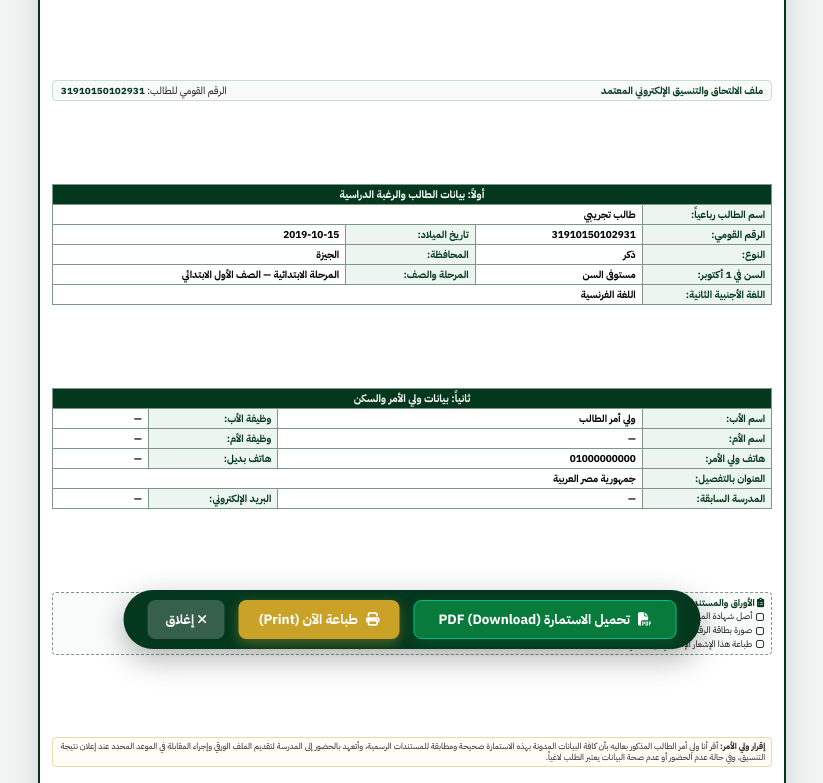
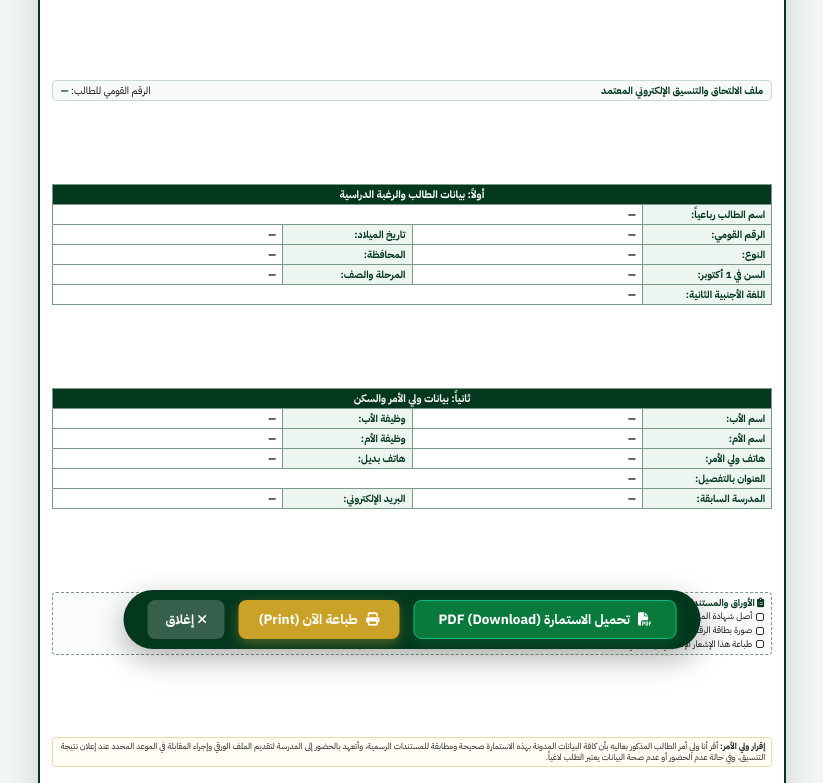
Before and after one commit to alhodaschoolegy-wq/hodls-admissions, a website: page public/print.html in a window 1280 px wide. Shown: the part 131-914 px from the top of the page, without its empty margins (228-1051 px from the left). Drawn offline with nearby package versions, Linux system fonts and the light colour scheme.

Commit message:
Fix: Dynamic real student data binding on print template and 1-click direct print button on student records

```diff
--- a/public/print.html
+++ b/public/print.html
@@ -387,68 +387,93 @@
   </div>
 
   <script>
-    // Auto-populate data from URL parameters or localStorage
+    // Real Student Data Loader
     const params = new URLSearchParams(window.location.search);
-    const getParam = (k, fb = "—") => params.get(k) || fb;
+    const requestedId = (params.get("id") || params.get("applicationId") || "").trim();
 
-    let receiptData = null;
-    try {
-      const stored = sessionStorage.getItem("hodls_last_receipt");
-      if (stored) receiptData = JSON.parse(stored);
-    } catch {}
-
-    const data = receiptData || {
-      applicationId: getParam("id", "HODLS-2026-00001"),
-      studentName: getParam("studentName", "طالب تجريبي"),
-      nationalId: getParam("nationalId", "31910150102931"),
-      birthDate: getParam("birthDate", "2019-10-15"),
-      governorate: getParam("governorate", "الجيزة"),
-      gender: getParam("gender", "ذكر"),
-      ageText: getParam("ageText", "مستوفى السن"),
-      stage: getParam("stage", "المرحلة الابتدائية"),
-      grade: getParam("grade", "الصف الأول الابتدائي"),
-      secondLanguage: getParam("secondLanguage", "اللغة الفرنسية"),
-      fatherName: getParam("fatherName", "ولي أمر الطالب"),
-      fatherJob: getParam("fatherJob", "—"),
-      motherName: getParam("motherName", "—"),
-      motherJob: getParam("motherJob", "—"),
-      guardianPhone: getParam("guardianPhone", "01000000000"),
-      guardianPhoneAlt: getParam("guardianPhoneAlt", "—"),
-      address: getParam("address", "جمهورية مصر العربية"),
-      previousSchool: getParam("previousSchool", "—"),
-      email: getParam("email", "—"),
-      status: getParam("status", "قيد المراجعة"),
-      timestamp: getParam("timestamp", new Date().toISOString()),
-      academicYear: getParam("academicYear", "2026 / 2027")
+    let studentData = {
+      applicationId: requestedId || "HODLS-2026-XXXXX",
+      studentName: "جاري جلب البيانات الرسمية للطالب...",
+      nationalId: "—",
+      birthDate: "—",
+      governorate: "—",
+      gender: "—",
+      ageText: "—",
+      stage: "—",
+      grade: "—",
+      secondLanguage: "—",
+      fatherName: "—",
+      fatherJob: "—",
+      motherName: "—",
+      motherJob: "—",
+      guardianPhone: "—",
+      guardianPhoneAlt: "—",
+      address: "—",
+      previousSchool: "—",
+      email: "—",
+      status: "قيد المراجعة",
+      timestamp: new Date().toISOString(),
+      academicYear: "2026 / 2027"
     };
 
-    document.getElementById("dossierAppId").textContent = data.applicationId;
-    document.getElementById("dossierStudentName").textContent = data.studentName;
-    document.getElementById("dossierNid").textContent = data.nationalId;
-    document.getElementById("dossierNidCell").textContent = data.nationalId;
-    document.getElementById("dossierBirthDate").textContent = data.birthDate;
-    document.getElementById("dossierGender").textContent = data.gender;
+    function renderStudentToDossier(data) {
+      studentData = data;
+      document.getElementById("dossierAppId").textContent = data.applicationId || "—";
+      document.getElementById("dossierStudentName").textContent = data.studentName || "—";
+      document.getElementById("dossierNid").textContent = data.nationalId || "—";
+      document.getElementById("dossierNidCell").textContent = data.nationalId || "—";
+      document.getElementById("dossierBirthDate").textContent = data.birthDate || "—";
+      document.getElementById("dossierGender").textContent = data.gender || "—";
       document.getElementById("dossierGov").textContent = data.governorate || "الجيزة";
-    document.getElementById("dossierAge").textContent = data.ageText || data.ageOnOctober?.text || "مستوفى السن";
-    document.getElementById("dossierStageGrade").textContent = `${data.stage} — ${data.grade}`;
-    document.getElementById("dossierLanguage").textContent = data.secondLanguage;
-    document.getElementById("dossierFatherName").textContent = data.fatherName;
+      document.getElementById("dossierAge").textContent = data.ageText || (data.ageOnOctober && data.ageOnOctober.text) || "مستوفى السن";
+      document.getElementById("dossierStageGrade").textContent = `${data.stage || ""} — ${data.grade || ""}`;
+      document.getElementById("dossierLanguage").textContent = data.secondLanguage || "—";
+      document.getElementById("dossierFatherName").textContent = data.fatherName || "—";
       document.getElementById("dossierFatherJob").textContent = data.fatherJob || "—";
       document.getElementById("dossierMotherName").textContent = data.motherName || "—";
       document.getElementById("dossierMotherJob").textContent = data.motherJob || "—";
-    document.getElementById("dossierPhone").textContent = data.guardianPhone;
+      document.getElementById("dossierPhone").textContent = data.guardianPhone || "—";
       document.getElementById("dossierPhoneAlt").textContent = data.guardianPhoneAlt || "—";
-    document.getElementById("dossierAddress").textContent = data.address;
+      document.getElementById("dossierAddress").textContent = data.address || "—";
       document.getElementById("dossierSchool").textContent = data.previousSchool || "—";
       document.getElementById("dossierEmail").textContent = data.email || "—";
       document.getElementById("dossierStatus").textContent = data.status || "قيد المراجعة";
       document.getElementById("dossierDate").textContent = data.timestamp ? new Date(data.timestamp).toLocaleDateString("ar-EG") : new Date().toLocaleDateString("ar-EG");
       if (data.academicYear) document.getElementById("dossierAcademicYear").textContent = `العام الدراسي ${data.academicYear}`;
+    }
+
+    // 1. Try reading from Admin session first for instant render
+    let fromAdmin = null;
+    try {
+      const stored = sessionStorage.getItem("hodls_print_student");
+      if (stored) {
+        const parsed = JSON.parse(stored);
+        if (!requestedId || parsed.applicationId === requestedId) {
+          fromAdmin = parsed;
+        }
+      }
+    } catch {}
+
+    if (fromAdmin) {
+      renderStudentToDossier(fromAdmin);
+    }
+
+    // 2. Fetch fresh real data from API for the specific student ID
+    if (requestedId) {
+      fetch(`/api?action=getApplicationStatus&id=${encodeURIComponent(requestedId)}`)
+        .then((res) => res.json())
+        .then((res) => {
+          if (res && res.found) {
+            renderStudentToDossier(res);
+          }
+        })
+        .catch((err) => console.warn("API fetch error on print page:", err));
+    }
 
     // PDF Download Function
     window.downloadPdfDossier = async function() {
       const element = document.getElementById("printableDossier");
-      const filename = `استمارة_تقديم_${data.applicationId || "HODLS"}_${(data.studentName || "").replace(/\s+/g, "_")}.pdf`;
+      const filename = `استمارة_تقديم_${studentData.applicationId || "HODLS"}_${(studentData.studentName || "").replace(/\s+/g, "_")}.pdf`;
       const btn = document.querySelector(".btn-download-pdf");
 
       if (btn) {
```
Also changed, not shown: api/controllers/ApplicationController.js (+17 -0 lines), public/students.html (+12 -0 lines). Lines whose indentation alone changed are shown as unchanged.
